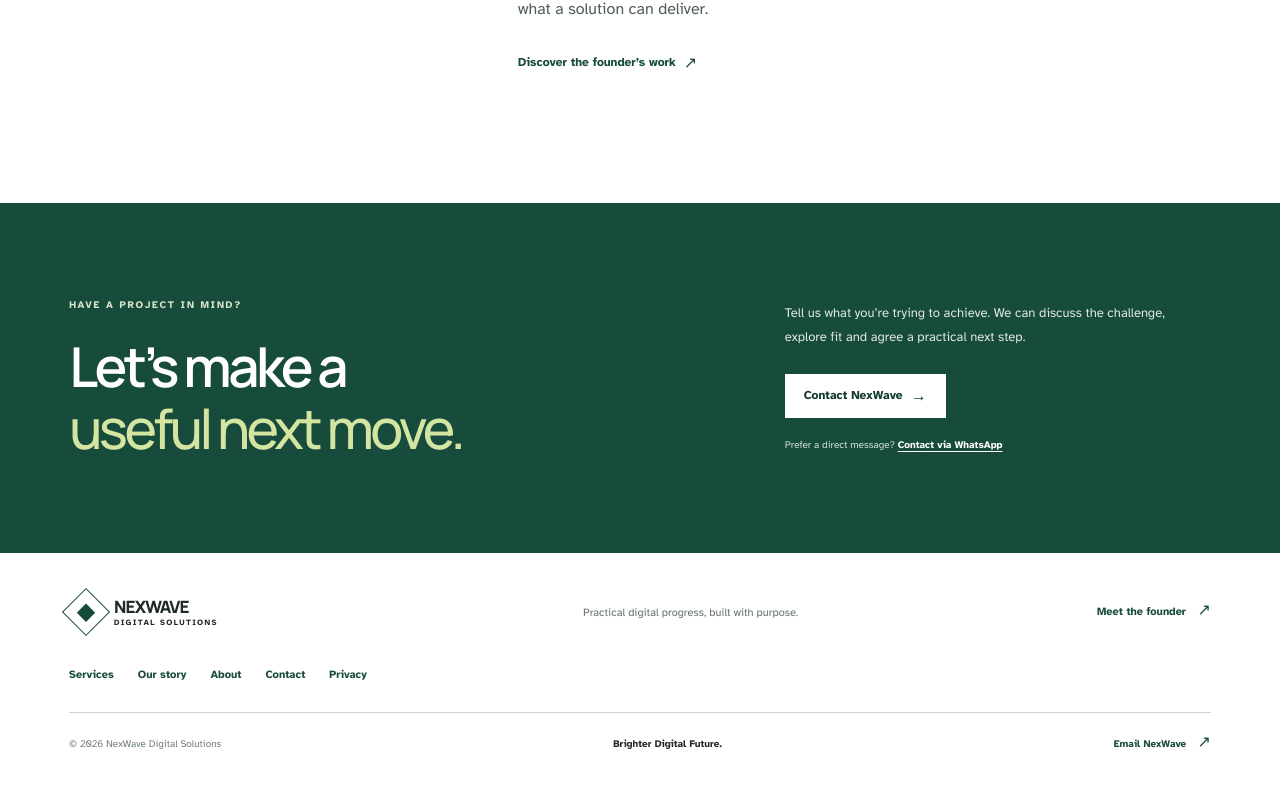
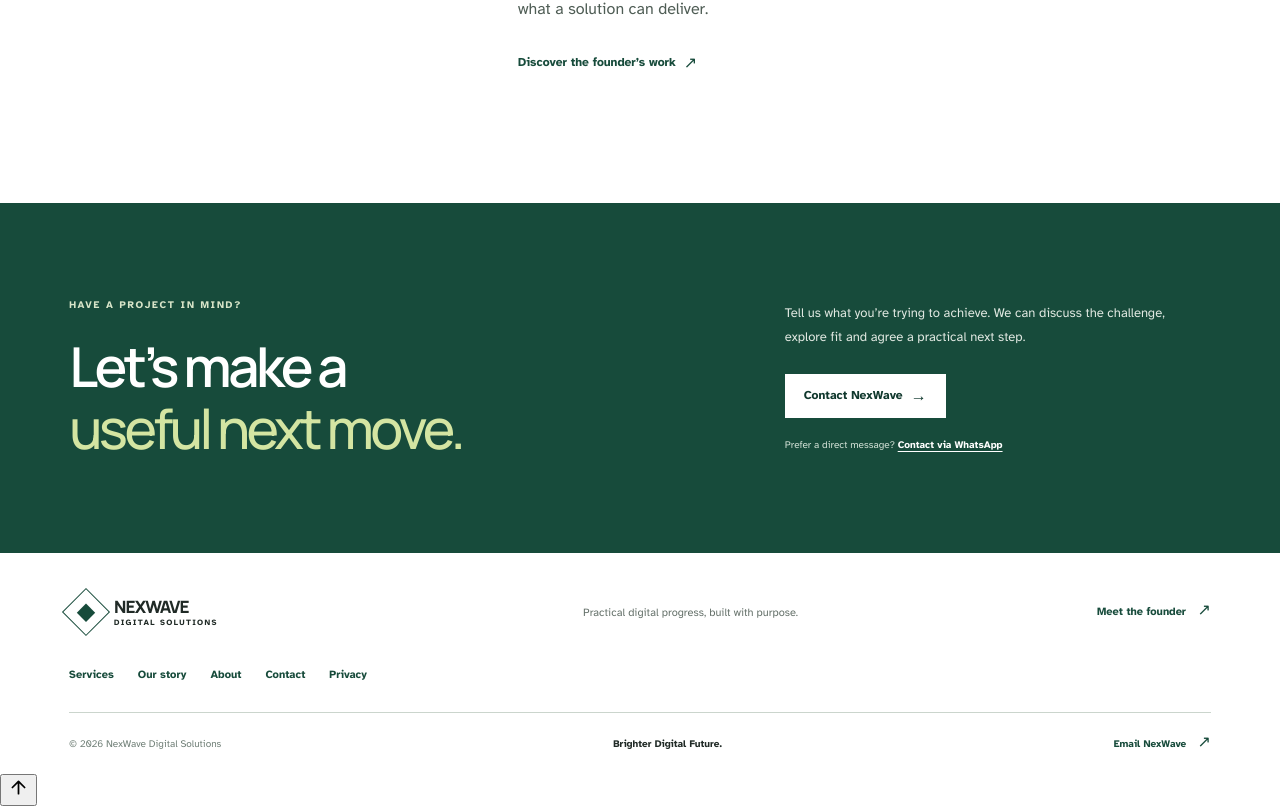
Before and after one commit to Namunane-8/NexWave-Digital-Solutions-KE, a React (Vite) app: page / in a window 1280 px wide. Shown: the part 2890-3697 px from the top of the page. Before the commit the page ends 3664 px from the top, so only its background shows below. Built offline with nearby package versions, Linux system fonts and the light colour scheme.

Commit message:
Add reduced-motion aware back-to-top control

```diff
--- a/src/App.tsx
+++ b/src/App.tsx
@@ -210,6 +210,22 @@ function PageLayout({ eyebrow, title, intro, children }: { eyebrow: string; titl
   return <><section className="page-hero section-wrap"><p className="eyebrow"><span className="eyebrow-line" /> {eyebrow}</p><h1>{title}</h1><p className="page-intro">{intro}</p></section><section className="page-body section-wrap">{children}</section></>;
 }
 
+
+function BackToTop() {
+  const [visible, setVisible] = useState(false);
+  useEffect(() => {
+    const update = () => setVisible(window.scrollY > 360);
+    update();
+    window.addEventListener('scroll', update, { passive: true });
+    return () => window.removeEventListener('scroll', update);
+  }, []);
+  const goTop = () => {
+    const reduceMotion = window.matchMedia('(prefers-reduced-motion: reduce)').matches;
+    window.scrollTo({ top: 0, behavior: reduceMotion ? 'auto' : 'smooth' });
+  };
+  return <button className={`back-to-top ${visible ? 'is-visible' : ''}`} type="button" aria-label="Back to top" title="Back to top" tabIndex={visible ? 0 : -1} onClick={goTop}><svg aria-hidden="true" viewBox="0 0 24 24" width="21" height="21" fill="none" stroke="currentColor" strokeWidth="2" strokeLinecap="round" strokeLinejoin="round"><path d="M12 19V5M5 12l7-7 7 7" /></svg></button>;
+}
+
 function App() {
   const path = window.location.pathname.replace(/\/$/, '') || '/';
   const route = pageMeta[path] ? path : '/404';
@@ -221,7 +237,7 @@ function App() {
     if (canonical) canonical.href = `https://nexwavedigitalsolutions.co.ke${route === '/' ? '/' : route}`;
   }, [route]);
 
-  return <><a className="skip-link" href="#main-content">Skip to content</a><div className="site-shell"><div className="utility-bar"><span>Digital solutions, thoughtfully built.</span><LocalClock /></div><Header /><main id="main-content">{route === '/' ? <HomePage /> : route === '/services' ? <ServicesPage /> : route === '/about' ? <AboutPage /> : route === '/our-story' ? <StoryPage /> : route === '/contact' ? <ContactPage /> : route === '/privacy' ? <PrivacyPage /> : <NotFoundPage />}</main><Footer /></div></>;
+  return <><a className="skip-link" href="#main-content">Skip to content</a><div className="site-shell"><div className="utility-bar"><span>Digital solutions, thoughtfully built.</span><LocalClock /></div><Header /><main id="main-content">{route === '/' ? <HomePage /> : route === '/services' ? <ServicesPage /> : route === '/about' ? <AboutPage /> : route === '/our-story' ? <StoryPage /> : route === '/contact' ? <ContactPage /> : route === '/privacy' ? <PrivacyPage /> : <NotFoundPage />}</main><Footer /></div><BackToTop /></>;
 }
 
 export default App;
```
